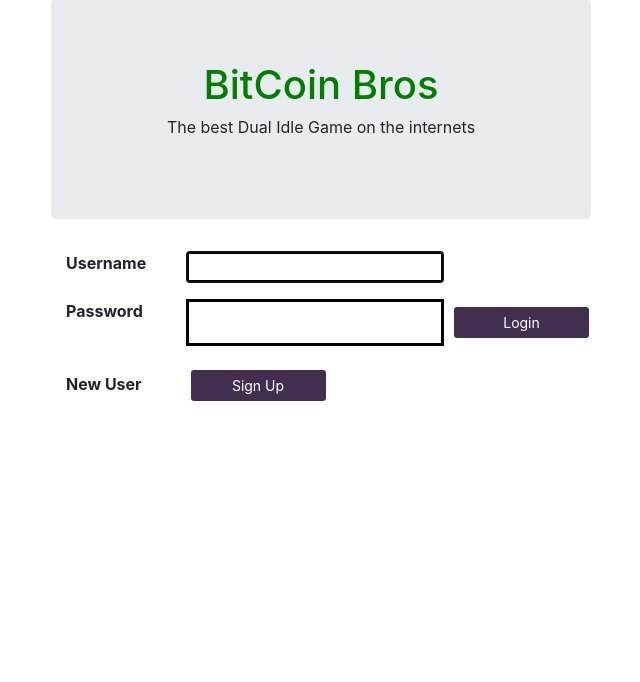
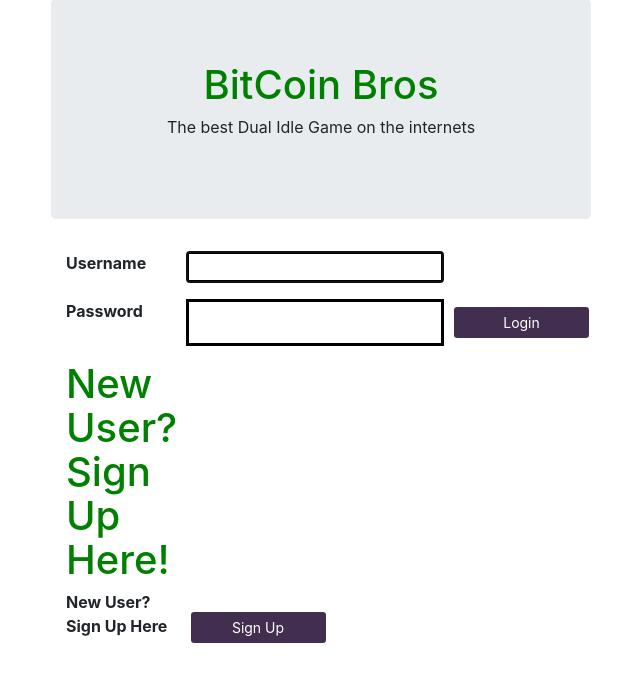
Before and after one commit to ahou8288/website-javascript-idle, a Django app: page /idle_app/login/ in a window 1280 px wide. Shown: the part 81-763 px from the top of the page, without its empty margins (319-959 px from the left). Run offline with Django 3.2, Linux system fonts and the light colour scheme; some libraries are stand-ins or nearby versions.

Commit message:
Landing page handle for new user without previous game

```diff
--- a/dual_idle/idle_app/templates/_login.html
+++ b/dual_idle/idle_app/templates/_login.html
@@ -58,7 +58,8 @@
                 <form action="/idle_app/signup/">
                     <div class="row">
                         <div class="col-md-12">
-                            <label id="signup_label" class="col-md-3"><strong>New User</strong></label>
+                            <h1 class="col-md-3">New User? Sign Up Here!</h1>
+                            <label id="signup_label" class="col-md-3"><strong>New User? Sign Up Here</strong></label>
                             <button id="sign_up_button" class="btn btn-default btn-sm col-md-3">Sign Up
                             </button>
                         </div>
--- a/dual_idle/idle_app/views.py
+++ b/dual_idle/idle_app/views.py
@@ -13,9 +13,14 @@ def landing(request):
     object for implementing the create game button
     """
     if request.user.is_authenticated:
-        last_game = UserGame.objects.filter(user=get_user(request)).reverse()[0].game
+        last_game = None
+        try:
+
+            last_game = UserGame.objects.filter(user=get_user(request)).reverse()[0].game
+        except Exception:
+            pass
         return render(request, 'landing.html', {
-            "default_linking_code": last_game.linkingCode})
+            "default_linking_code": last_game.linkingCode if last_game.linkingCode else "sb34b34jhb35hbk35"})
     else:
         return HttpResponseRedirect('/idle_app/login')
 
@@ -34,12 +39,13 @@ def login_view(request):
             username = form.cleaned_data.get('username')
             password = form.cleaned_data.get('password')
             user = authenticate(username=username, password=password)
-
             if user is not None:
+                print(user, request)
                 login(request, user)
-                return HttpResponseRedirect('/idle_app/landing')
+                return HttpResponseRedirect('/idle_app/landing/')
             else:
                 print('User not found')
+                return render(request, '_login.html', {'form': form})
         else:
             # If there were errors, we render the form with these
             # errors
```
Also changed, not shown: dual_idle/db.sqlite3.
